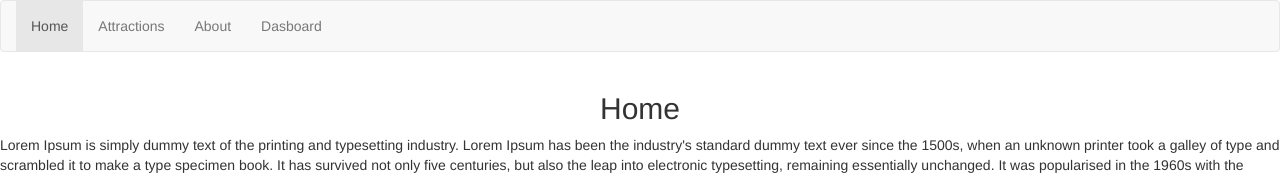
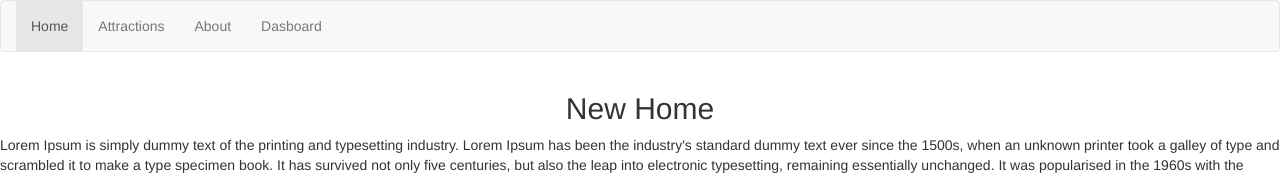
Before and after one commit to lucasaugustodeveloper/serie-tv, a React (Create React App) app: page / in a window 1280 px wide. Shown: the top 177 px of the page. Built offline with nearby package versions, Linux system fonts and the light colour scheme.

Commit message:
alterado titulo da home #1

```diff
--- a/src/pages/home/Home.js
+++ b/src/pages/home/Home.js
@@ -5,7 +5,7 @@ class Home extends Component {
         return (
             <div className="row">
                 <h2 className="text-center">
-                    Home
+                  New Home
                 </h2>
 
                 <p>
```
